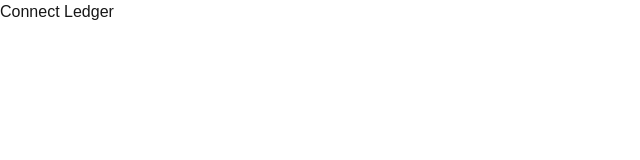
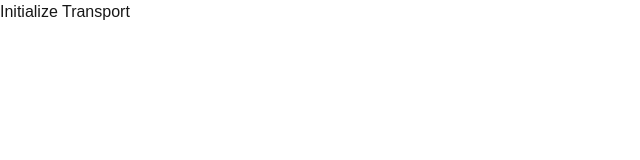
Before and after one commit to mxber2022/EthGlobalSingapore, a Next.js app in the folder frontend/: page / in a window 1280 px wide. Shown: the top 160 px of the page, without its empty margins (0-640 px from the left). Built offline with nearby package versions, Linux system fonts and the light colour scheme.

Commit message:
context api

```diff
--- /dev/null
+++ b/frontend/src/app/components/Nav.tsx
@@ -0,0 +1,57 @@
+"use client";
+
+import { useTransport } from '../contexts/TransportContext';
+import AppBtc from "@ledgerhq/hw-app-btc";
+import { useEffect, useState } from 'react';
+
+const Nav = () => {
+  const { transport, loading, error, initializeTransport } = useTransport();
+  const [isConnected, setIsConnected] = useState(false);
+
+  async function connect() {
+    if (!transport) {
+      await initializeTransport(); // Initialize transport if it's not initialized yet
+    }
+  }
+
+  useEffect(() => {
+    // This effect runs when the transport is updated (after initializeTransport)
+    const handleLedgerConnection = async () => {
+      if (transport) {
+        try {
+          const appBtc = new AppBtc({ transport }); // Pass transport as an object
+          const { bitcoinAddress } = await appBtc.getWalletPublicKey(
+            "44'/0'/0'/0/0",
+            { verify: false, format: "legacy" }
+          );
+
+          console.log("bitcoinAddress: ", bitcoinAddress);
+          // Display the address on the Ledger device and ask to verify the address
+          await appBtc.getWalletPublicKey("44'/0'/0'/0/0", { format: "legacy", verify: true });
+
+          setIsConnected(true); // Set state to reflect successful connection
+        } catch (err) {
+          console.error("Error connecting to Ledger:", err);
+        }
+      }
+    };
+
+    handleLedgerConnection();
+  }, [transport]); // Run the effect whenever `transport` updates
+
+  return (
+    <div>
+      {loading && <p>Initializing transport...</p>}
+      {error && <p>Error: {error}</p>}
+      {!isConnected ? (
+        <button onClick={connect} disabled={loading}>
+          Initialize Transport
+        </button>
+      ) : (
+        <p>Transport initialized and connected successfully!</p>
+      )}
+    </div>
+  );
+};
+
+export default Nav;
--- /dev/null
+++ b/frontend/src/app/contexts/TransportContext.tsx
@@ -0,0 +1,46 @@
+"use client"
+
+import { createContext, useContext, useState, ReactNode } from 'react';
+import TransportWebUSB from '@ledgerhq/hw-transport-webusb';
+
+interface TransportContextProps {
+  transport: TransportWebUSB | null;
+  loading: boolean;
+  error: string | null;
+  initializeTransport: () => Promise<void>;
+}
+
+const TransportContext = createContext<TransportContextProps | undefined>(undefined);
+
+export const TransportProvider = ({ children }: { children: ReactNode }) => {
+  const [transport, setTransport] = useState<TransportWebUSB | null>(null); // Ensure correct type
+  const [loading, setLoading] = useState<boolean>(false);
+  const [error, setError] = useState<string | null>(null);
+
+  const initializeTransport = async () => {
+    setLoading(true);
+    setError(null);
+    try {
+      const transportInstance = await TransportWebUSB.create() as TransportWebUSB; // Explicitly cast the type
+      setTransport(transportInstance);
+    } catch (err: any) {
+      setError(err.message);
+    } finally {
+      setLoading(false);
+    }
+  };
+
+  return (
+    <TransportContext.Provider value={{ transport, loading, error, initializeTransport }}>
+      {children}
+    </TransportContext.Provider>
+  );
+};
+
+export const useTransport = () => {
+  const context = useContext(TransportContext);
+  if (!context) {
+    throw new Error('useTransport must be used within a TransportProvider');
+  }
+  return context;
+};
--- a/frontend/src/app/layout.tsx
+++ b/frontend/src/app/layout.tsx
@@ -1,6 +1,7 @@
 import type { Metadata } from "next";
 import localFont from "next/font/local";
 import "./globals.css";
+import { TransportProvider } from "./contexts/TransportContext";
 
 const geistSans = localFont({
   src: "./fonts/GeistVF.woff",
@@ -28,7 +29,9 @@
       <body
         className={`${geistSans.variable} ${geistMono.variable} antialiased`}
       >
+        <TransportProvider>
         {children}
+        </TransportProvider>
       </body>
     </html>
   );
--- a/frontend/src/app/page.tsx
+++ b/frontend/src/app/page.tsx
@@ -1,46 +1,9 @@
-
-"use client"
-import 'core-js/actual';
-import { listen } from "@ledgerhq/logs";
-import AppBtc from "@ledgerhq/hw-app-btc";
-// Keep this import if you want to use a Ledger Nano S/X/S Plus with the USB protocol and delete the @ledgerhq/hw-transport-webhid import
-import TransportWebUSB from "@ledgerhq/hw-transport-webusb";
-// Keep this import if you want to use a Ledger Nano S/X/S Plus with the HID protocol and delete the @ledgerhq/hw-transport-webusb import
-import TransportWebHID from "@ledgerhq/hw-transport-webhid";
+import Nav from "./components/Nav";
 
 export default function Home() {
-
-  async function connectLedger() {
-    try {
-
-      // Keep if you chose the USB protocol
-      const transport = await TransportWebUSB.create();
-
-      // Keep if you chose the HID protocol
-      //const transport = await TransportWebHID.create();
-
-      //listen to the events which are sent by the Ledger packages in order to debug the app
-      listen(log => console.log(log))
-
-      //When the Ledger device connected it is trying to display the bitcoin address
-      const appBtc = new AppBtc({ transport, currency: "bitcoin" });
-      const { bitcoinAddress } = await appBtc.getWalletPublicKey(
-        "44'/0'/0'/0/0",
-        { verify: false, format: "legacy"}
-      );
-
-      console.log("bitcoinAddress: ", bitcoinAddress);
-      //Display the address on the Ledger device and ask to verify the address
-      await appBtc.getWalletPublicKey("44'/0'/0'/0/0", {format:"legacy", verify: true});
-    } catch (e) {
-
-      console.log("Error connecting ledger: ", e);
-    }
-  }
-
   return (
     <>
-      <button onClick={connectLedger}>Connect Ledger</button>
+      <Nav/>
     </>
   );
 }
```
